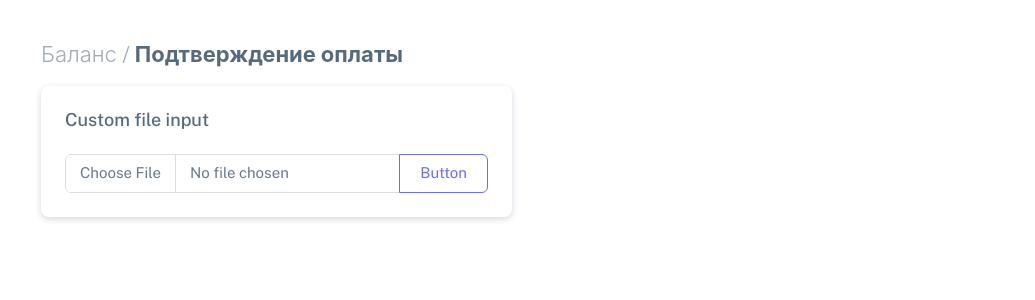
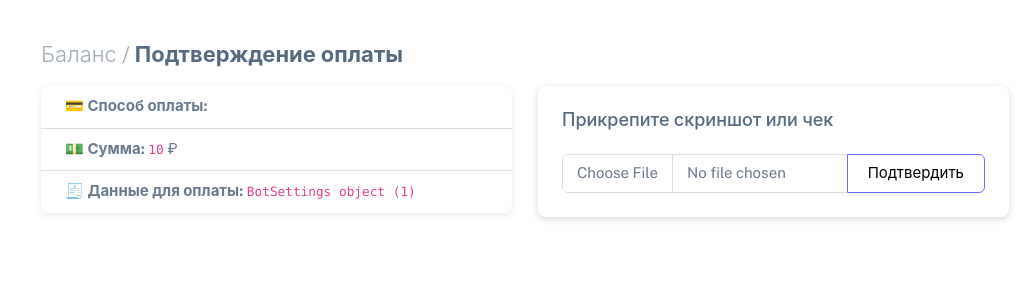
Before and after one commit to DaniilSh23/tag-bot, a Django app: template webapp/templates/webapp/sec_pay_step.html in a window 1280 px wide. Shown: the top 300 px of the page, without its empty margins (245-1280 px from the left). Run offline with Django 5.2, Linux system fonts and the light colour scheme; tables that the repository leaves empty hold one stand-in row (values such as "Sample post"); the template is opened without the code that fills it: values that come from a table or form of the project are taken from there, most other values are stand-ins (such as "Sample title", 1, 10 or a date in 2020); parts of the project's set-up code (start-up, migrations or seed data) failed here and were passed over; some libraries are stand-ins or nearby versions.

Commit message:
добавил красоты странице подтверждения платежа

```diff
--- a/webapp/services/balance_services.py
+++ b/webapp/services/balance_services.py
@@ -50,5 +50,7 @@ class BalanceServices:
         context = {
             'to_card_pay_data': BotSettings.objects.get(key='to_card_pay_data').value,
             'bill_hash': bill_obj.bill_hash,
+            'pay_method': bill_obj.pay_method,
+            'amount': bill_obj.amount,
         }
         return 200, context
--- a/webapp/templates/webapp/sec_pay_step.html
+++ b/webapp/templates/webapp/sec_pay_step.html
@@ -7,9 +7,24 @@
 {% block 'body' %}
 <div class="row">
     <h4 class="fw-bold py-3 mb-1"><span class="text-muted fw-light">Баланс /</span> Подтверждение оплаты</h4>
+
+    <div class="col-xl-6 my-form-border">
+        <div class="card mb-4 my-form-area">
+            <ul class="list-group list-group-flush">
+                <li class="list-group-item">💳 <strong>Способ оплаты:</strong>
+                    {% if pay_method == 'to_card' %}
+                    <code>Перевод на карту</code>
+                    {% endif %}
+                </li>
+                <li class="list-group-item">💵 <strong>Сумма:</strong> <code>{{ amount }}</code> ₽</li>
+                <li class="list-group-item">🧾 <strong>Данные для оплаты:</strong> <code>{{ to_card_pay_data }}</code></li>
+            </ul>
+        </div>
+    </div>
+
     <div class="col-xl-6 my-form-border">
         <div class="card mb-1 my-form-area">
-            <!--        <h5 class="card-header mb-0 pb-0">Посмо</h5>-->
+<!--            <h5 class="card-header mb-0 pb-0">Посмо</h5>-->
 <!--            <div class="card-body">-->
 <!--                <div class="row gy-3">-->
 <!--                    <div class="col-md">-->
@@ -20,11 +35,11 @@
                                 <div class="row">
                                     <div class="col-12">
                                         <div class="card">
-                                            <h5 class="card-header">Custom file input</h5>
+                                            <h5 class="card-header">Прикрепите скриншот или чек</h5>
                                             <div class="card-body demo-vertical-spacing demo-only-element">
                                                 <div class="input-group">
                                                     <input type="file" name="bill_file" class="form-control" id="inputGroupFile04" aria-describedby="inputGroupFileAddon04" aria-label="Upload">
-                                                    <button class="btn btn-outline-primary" type="submit" id="inputGroupFileAddon04">Button</button>
+                                                    <button class="btn btn-outline-primary my-btn-clr" type="submit" id="inputGroupFileAddon04">Подтвердить</button>
                                                 </div>
                                             </div>
                                         </div>
```
